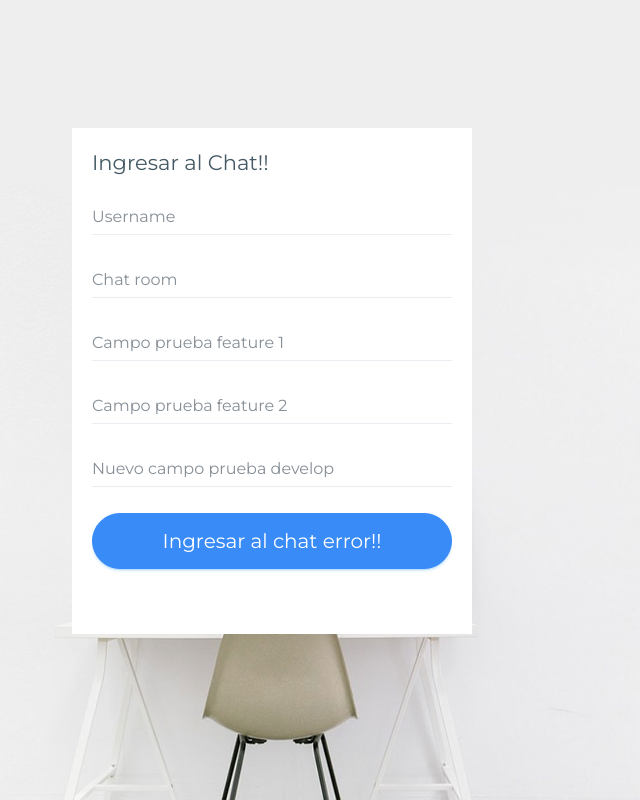
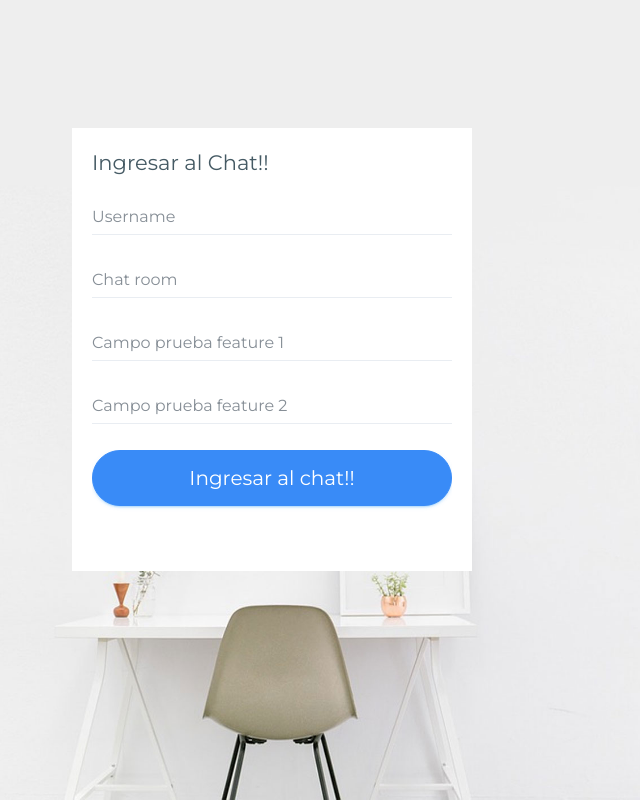
Before and after one commit to kalito2092/sockets-chat, a website: page public/index.html in a window 1280 px wide. Shown: the whole page, without its empty margins (368-1008 px from the left). Drawn offline with Linux system fonts and the light colour scheme.

Commit message:
Revert "v2.5"
This reverts commit 20c2e7ec9f5e772bfdf2885626c59517ab328f4d.

```diff
--- a/public/index.html
+++ b/public/index.html
@@ -63,13 +63,9 @@
                             <div class="col-xs-12">
                                 <input class="form-control" type="text" required="" placeholder="Campo prueba feature 2" name="campo_prueba_feature_2"> </div>
                         </div>
-                        <div class="form-group">
-                            <div class="col-xs-12">
-                                <input class="form-control" type="text" required="" placeholder="Nuevo campo prueba develop" name="campo_prueba_develop"> </div>
-                        </div>
                         <div class="form-group text-center">
                             <div class="col-xs-12 p-b-20">
-                                <button class="btn btn-block btn-lg btn-info btn-rounded" type="submit">Ingresar al chat error!!</button>
+                                <button class="btn btn-block btn-lg btn-info btn-rounded" type="submit">Ingresar al chat!!</button>
                             </div>
                         </div>
                     </form>
```
